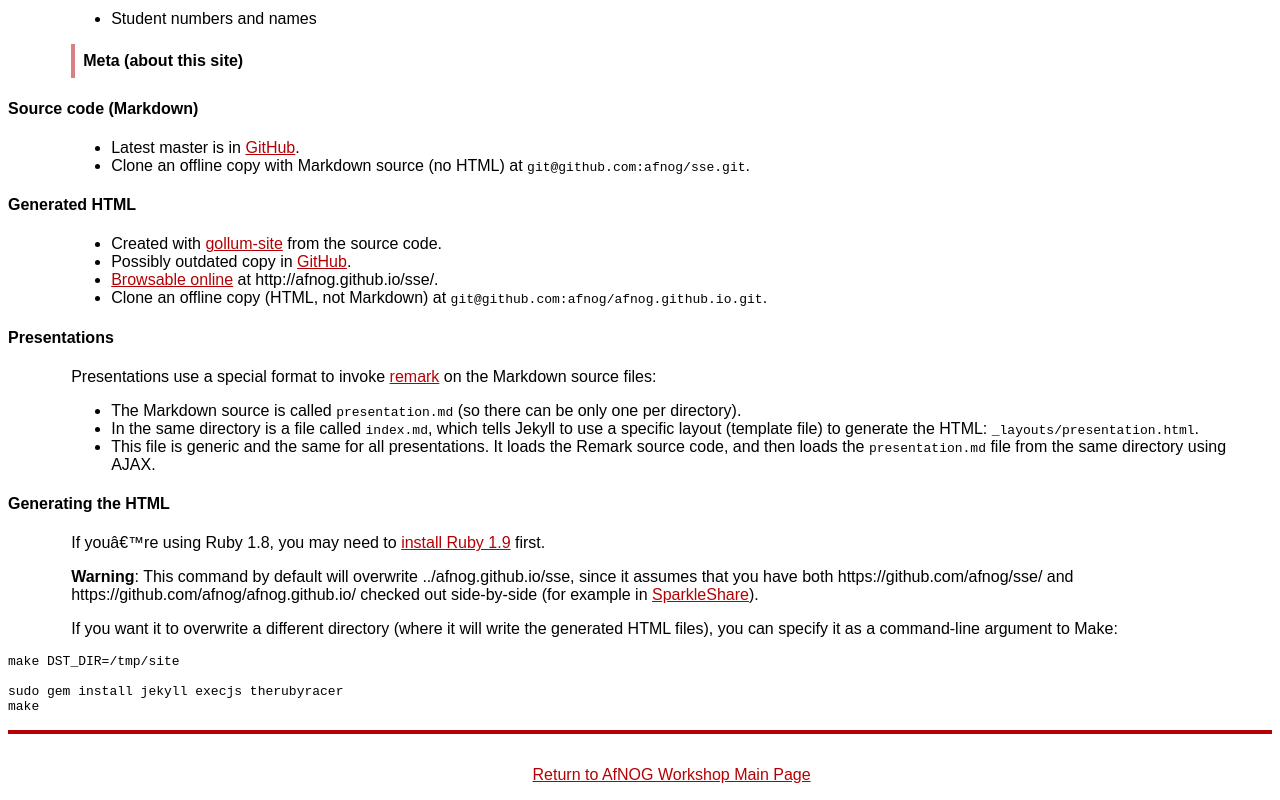
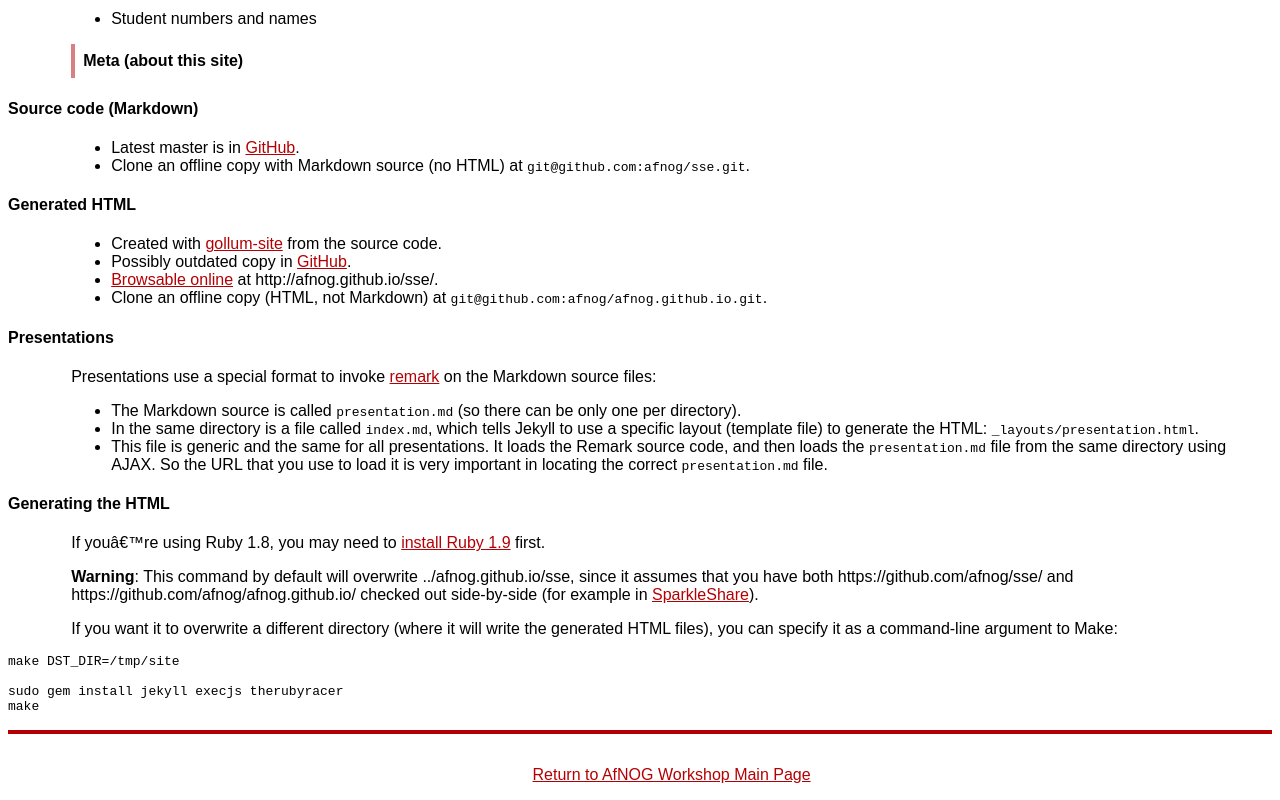
Before and after one commit to afnog/afnog.github.io, a plain HTML site: page sse/index.html in a window 1280 px wide. Shown: the part 5954-6754 px from the top of the page. Drawn offline with Linux system fonts and the light colour scheme.

Commit message:
/ ‘sse/index.html’

```diff
--- a/sse/index.html
+++ b/sse/index.html
@@ -541,7 +541,8 @@ use a specific layout (template file) to generate the HTML:
 <code>_layouts/presentation.html</code>.</li>
   <li>This file is generic and the same for all presentations. It loads the Remark
 source code, and then loads the <code>presentation.md</code> file from the same
-directory using AJAX.</li>
+directory using AJAX. So the URL that you use to load it is very important
+in locating the correct <code>presentation.md</code> file.</li>
 </ul>
 
 <h4 id="generating-the-html">Generating the HTML</h4>
```
